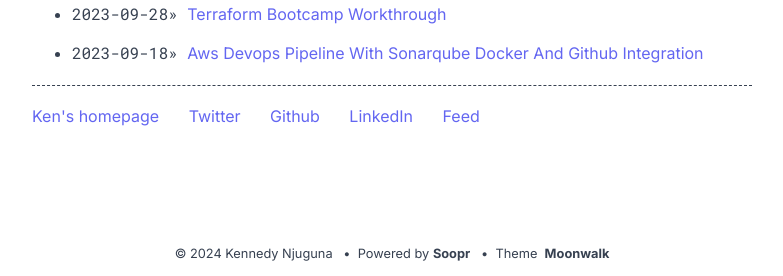
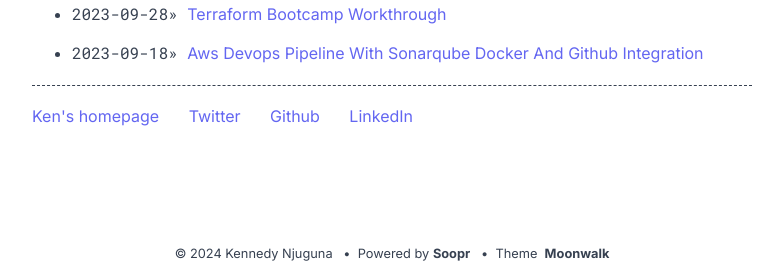
Before and after one commit to KennedyNjuguna/kennedynjuguna.github.io, a Jekyll site: the page built from index.md, in a window 1280 px wide. Shown: the part 1382-1658 px from the top of the page, without its empty margins (248-1031 px from the left). Built offline with Jekyll 4.4.1, drawn with Linux system fonts in a browser that asks for light colours.

Commit message:
Update home.yml

```diff
--- a/_data/home.yml
+++ b/_data/home.yml
@@ -64,8 +64,6 @@ footer_entries:
   - title: LinkedIn
     url: https://www.linkedin.com/in/kennedy-ngugi-6ab864205/
 
-  - title: Feed
-    url: feed.xml
 
 misc_entries:
   #- title: This is an example vertical list
```
